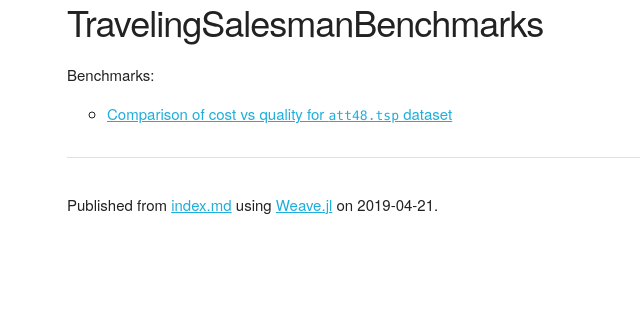
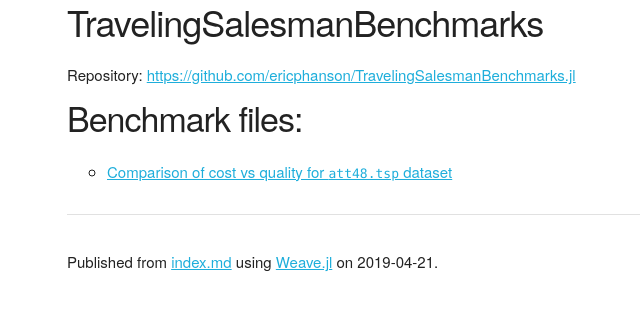
Before and after one commit to ericphanson/TravelingSalesmanBenchmarks.jl, a plain HTML site: page index.html in a window 1280 px wide. Shown: the whole page, without its empty margins (93-733 px from the left). Drawn offline with nearby package versions, Linux system fonts and the light colour scheme; some packages are replaced by stand-ins of ours.

Commit message:
Update index

```diff
--- a/index.html
+++ b/index.html
@@ -662,7 +662,8 @@
           </div>
 
           <h1>TravelingSalesmanBenchmarks</h1>
-<p>Benchmarks:</p>
+<p>Repository: <a href="https://github.com/ericphanson/TravelingSalesmanBenchmarks.jl">https://github.com/ericphanson/TravelingSalesmanBenchmarks.jl</a></p>
+<h2>Benchmark files:</h2>
 <ul>
 <li><p><a href="html/att48_cost_vs_quality.html">Comparison of cost vs quality for <code>att48.tsp</code> dataset</a></p>
 </li>
```
Also changed, not shown: 2 other files.
